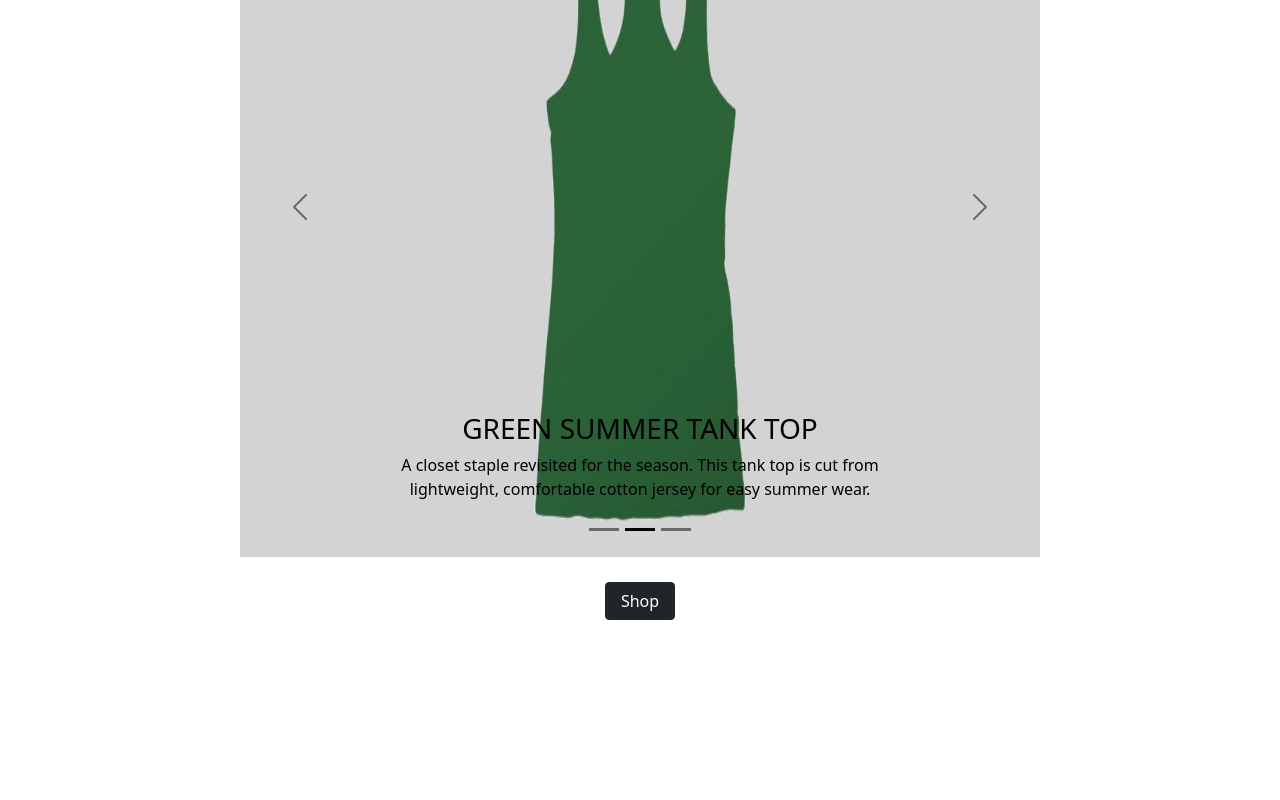
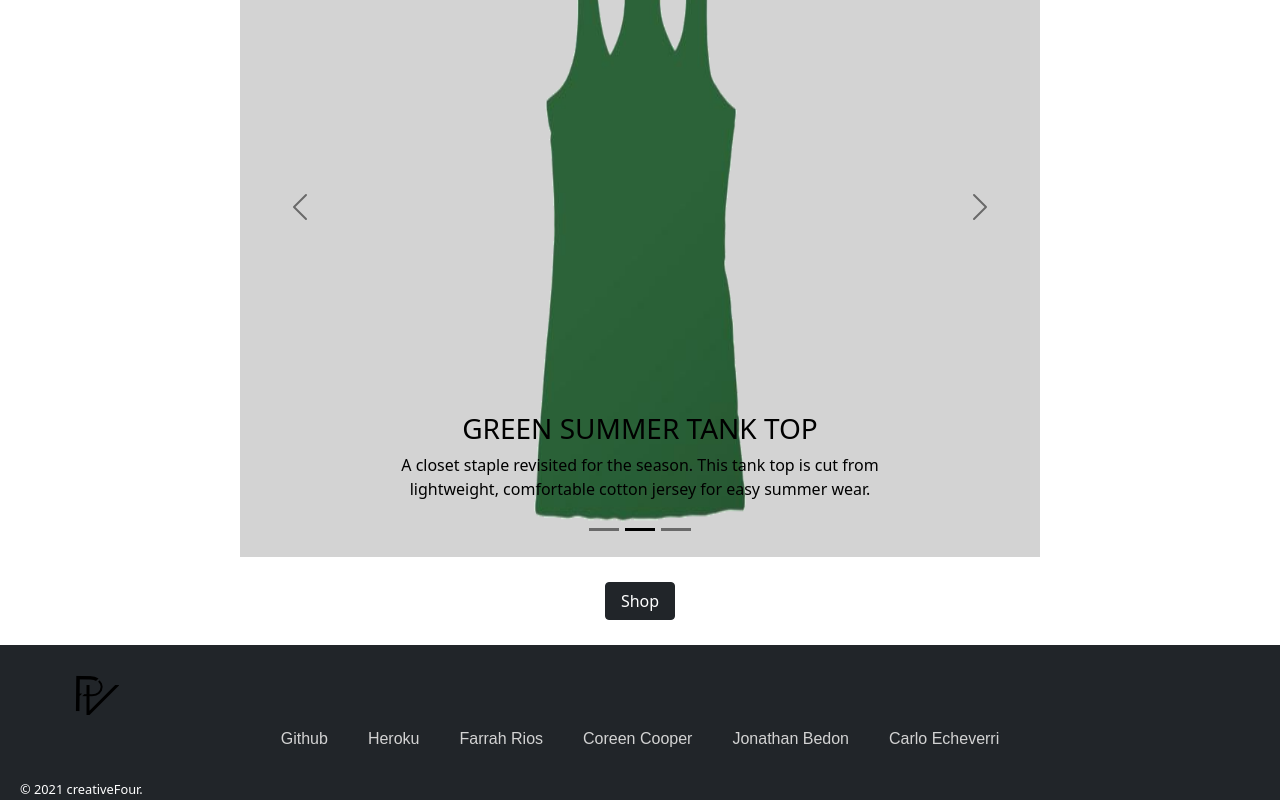
Before and after one commit to rios-isabelle-farrah/louis-tech-vuitton, a React (Create React App) app in the folder front-end/: page / in a window 1280 px wide. Shown: the part 345-1145 px from the top of the page. Before the commit the page ends 990 px from the top, so only its background shows below. Built offline with nearby package versions, Linux system fonts and the light colour scheme.

Commit message:
footer and favicon complete

```diff
--- a/front-end/src/App.js
+++ b/front-end/src/App.js
@@ -5,6 +5,7 @@ import Show from "./Pages/Show.js";
 import New from "./Pages/New.js";
 import NavBar from "./Components/NavBar.js";
 import Edit from "./Pages/Edit.js";
+import Footer from "./Pages/Footer"
 
 function App() {
   return (
@@ -30,6 +31,7 @@ function App() {
             </Route>
           </Switch>
         </main>
+        <Footer />
       </Router>
     </div>
   );
--- /dev/null
+++ b/front-end/src/Components/FooterDetails.css
@@ -0,0 +1,49 @@
+.footer {
+  display: flex;
+  flex-direction: column;
+  background: #212529;
+}
+
+.footer-brand {
+  color: white;
+  font-size: large;
+  margin-left: 25px;
+  margin-top: 20px;
+}
+
+hr {
+  height: 1px;
+  background-color: #ccc;
+  border: none;
+}
+
+.footer-links {
+  text-align: center;
+  margin-bottom: 25px;
+}
+
+.footer-links a {
+  color: blueviolet;
+  text-decoration: none;
+  color: lightgray;
+  font-family: Arial, Helvetica, sans-serif;
+  font-size: medium;
+  margin: 20px;
+}
+
+.link-name {
+  font-size: x-small;
+  color: red;
+}
+
+.footer-links a:hover {
+  color: white;
+}
+
+span {
+  text-align: right;
+  color: white;
+  margin: 20px;
+  font-size: 0.8rem;
+  align-items: flex-end;
+}
--- /dev/null
+++ b/front-end/src/Components/FooterDetails.js
@@ -0,0 +1,25 @@
+import "./FooterDetails.css";
+import Logo from "./Images/PV_Logo.png"
+
+function FooterDetails() {
+  return (
+    <div>
+      <footer className="footer">
+        <div className="footer-brand"> <img src={Logo}></img></div>
+        <div className="footer-links">
+            <a href="https://github.com/rios-isabelle-farrah/louis-tech-vuitton" target="_blank">Github</a>
+            <a href="">Heroku</a>
+            <a className="link-name" href="https://github.com/rios-isabelle-farrah">Farrah Rios</a>
+            <a className="link-name" href="https://github.com/CoreenCooper">Coreen Cooper</a>
+            <a className="link-name" href="https://github.com/bedonjonathan">Jonathan Bedon</a>
+            <a className="link-name" href="https://github.com/carloecheverri">Carlo Echeverri</a>
+        </div>
+        <div>
+          <span> &copy; {new Date().getFullYear()} creativeFour. </span>
+        </div>
+      </footer>
+    </div>
+  );
+}
+
+export default FooterDetails;
--- a/front-end/src/Components/NavBar.js
+++ b/front-end/src/Components/NavBar.js
@@ -11,7 +11,7 @@ export default function NavBar() {
         variant="dark"
       >
         <ReactBootStrap.Navbar.Brand id="brand" href="/">
-          Pursui Vuitton
+          Pursoui Vuitton
         </ReactBootStrap.Navbar.Brand>
         <ReactBootStrap.Navbar.Toggle aria-controls="responsive-navbar-nav" />
         <ReactBootStrap.Navbar.Collapse  id="responsive-navbar-nav">
@@ -21,15 +21,6 @@ export default function NavBar() {
         <NavLink to="/shirts/new">Add New Shirt</NavLink>
         </ReactBootStrap.Nav>
         </ReactBootStrap.Navbar.Collapse>
-      {/* <h2>
-        <Link to="/">Home</Link>
-      </h2>
-      <h2>
-        <Link to="/shirts">Shirts</Link>
-      </h2>
-      <button>
-        <Link to="/shirts/new">Add New Shirt</Link>
-      </button> */}
       </ReactBootStrap.Navbar>
   );
 }
--- /dev/null
+++ b/front-end/src/Pages/Footer.js
@@ -0,0 +1,12 @@
+import FooterDetails from "../Components/FooterDetails"
+
+
+function Footer() {
+    return (
+      <div className="footer">
+        <FooterDetails />
+      </div>
+    );
+  }
+
+  export default Footer;
--- a/front-end/src/Pages/Home.js
+++ b/front-end/src/Pages/Home.js
@@ -4,7 +4,7 @@ import HomeDetails from "../Components/HomeDetails"
 function Home() {
     return (
       <div className="Home">
-        <h2>Fall 2021 Collection Arrive</h2>
+        <h2>Discover the Fall 2021 Collection!</h2>
         <HomeDetails />
       </div>
     );
```
Also changed, not shown: front-end/src/Components/Images/PV_Logo.png (added), 1 other file (tests, documents, lock files or other folders).
